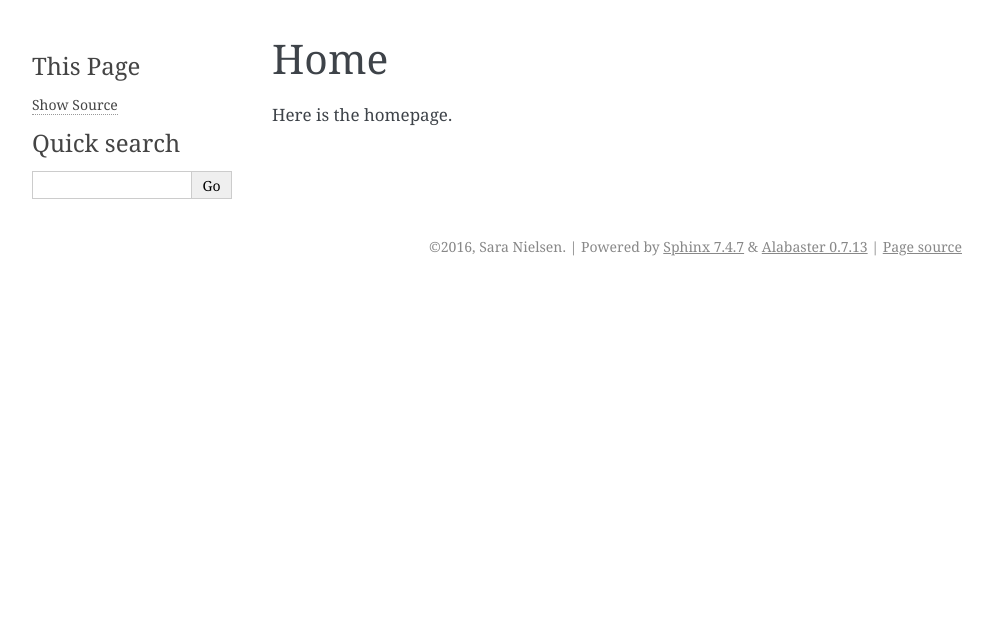
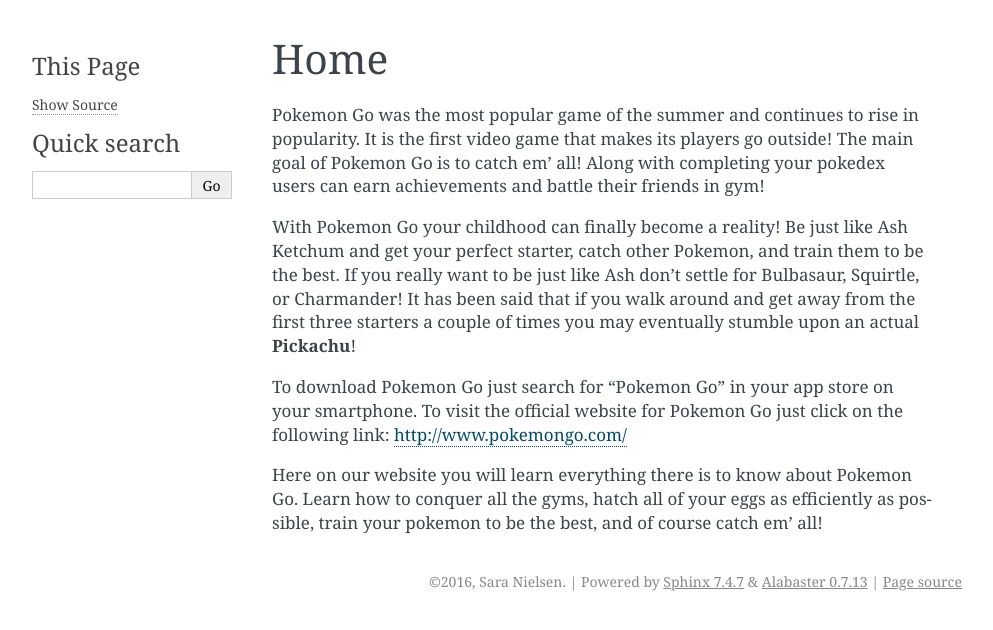
Before and after one commit to SaraNielsen21/pokemon_go, a Sphinx documentation site: the page built from source/home/home.rst, in a window 1280 px wide. Shown: the top 630 px of the page, without its empty margins (148-1141 px from the left). Built offline with Sphinx 7.4.7, drawn with Linux system fonts in a browser that asks for light colours; pages that are not in the unit, such as notebooks, are missing from menus.

Commit message:
Add content to homepage

```diff
--- a/source/home/home.rst
+++ b/source/home/home.rst
@@ -1,4 +1,10 @@
 Home
 ======
 
-Here is the homepage.
+Pokemon Go was the most popular game of the summer and continues to rise in popularity. It is the first video game that makes its players go outside! The main goal of Pokemon Go is to catch em’ all! Along with completing your pokedex users can earn achievements and battle their friends in gym!
+
+With Pokemon Go your childhood can finally become a reality! Be just like Ash Ketchum and get your perfect starter, catch other Pokemon, and train them to be the best. If you really want to be just like Ash don’t settle for Bulbasaur, Squirtle, or Charmander! It has been said that if you walk around and get away from the first three starters a couple of times you may eventually stumble upon an actual **Pickachu**!
+
+To download Pokemon Go just search for “Pokemon Go” in your app store on your smartphone. To visit the official website for Pokemon Go just click on the following link: http://www.pokemongo.com/
+
+Here on our website you will learn everything there is to know about Pokemon Go. Learn how to conquer all the gyms, hatch all of your eggs as efficiently as possible, train your pokemon to be the best, and of course catch em’ all!
```
